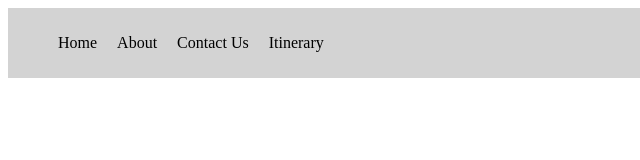
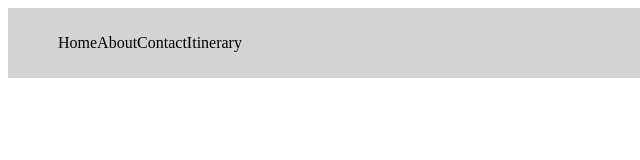
Before and after one commit to acciojob/navigate-in-style-shadabibrahim, a website: page main.html in a window 1280 px wide. Shown: the full height of the page, 0-640 px from the left. Drawn offline with Linux system fonts and the light colour scheme.

Commit message:
created a submission

```diff
--- a/main.html
+++ b/main.html
@@ -8,14 +8,11 @@
 
 <body>
 	<!-- the entire body must be written by student -->
-	<nav class="container">
-		<ul>
-			<li>Home</li>
-			<li>About</li>
-			<li>Contact Us</li>
-			<li>Itinerary</li>
-		</ul>
-	</nav>
+	<div class="container">
+		<nav>
+
+		</nav>
+	</div>
     <script type="text/javascript" src="./script.js">
 </script>
 
--- a/script.js
+++ b/script.js
@@ -1,4 +1,13 @@
 //your JS code here. If required.
+const nav = document.querySelector('nav');
+
 let list = ["Home","About","Contact","Itinerary"];
-let ul = doucument.createElement('ul');
-let li = doucument.createElement('li');
+let ul = document.createElement('ul');
+let li =document.createElement('li');
+list.forEach((item)=>{
+	li.innerText += item;
+
+})
+ul.appendChild(li);
+ul.setAttribute("className","container  li")
+nav.appendChild(ul);
```
